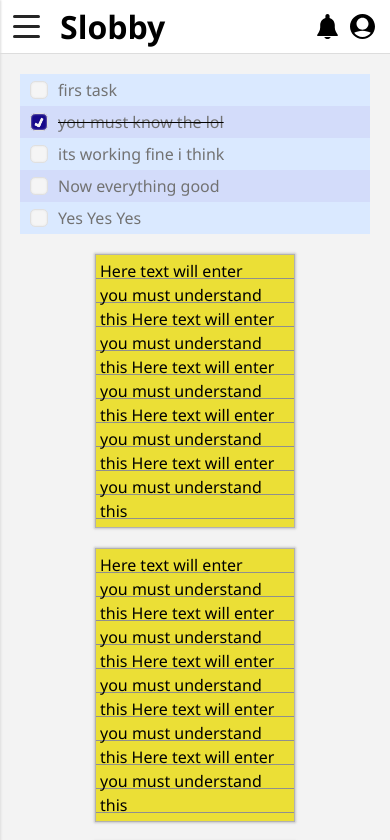
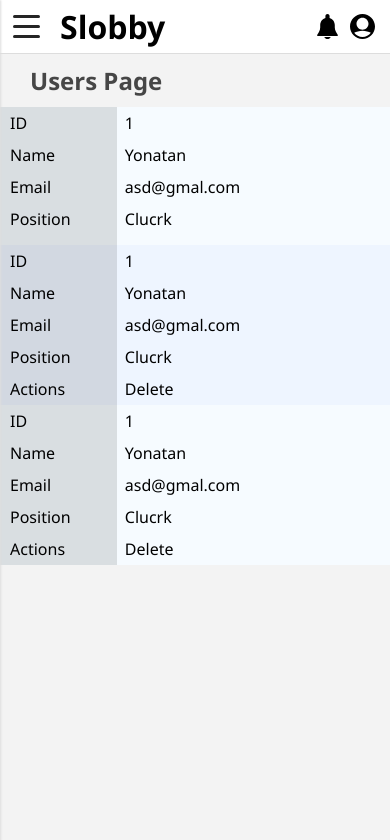
Before and after one commit to yonatansnir/slobby, a React (Create React App) app: page / in a window 390 px wide. Shown: the top 840 px of the page. Built offline with nearby package versions, Linux system fonts and the light colour scheme.

Commit message:
user table

```diff
--- a/src/App.js
+++ b/src/App.js
@@ -4,14 +4,16 @@ import Menu from './components/menu/Menu';
 import Login from './pages/login/Login';
 import Header from './components/header/Header';
 import TasksNotes from './pages/TasksNotes/TasksNotes';
+import Users from './pages/users/Users';
 
 const App = () => {
   return(
     <div className="wrapper">
       <Menu />
       <Header />
+      <Users />
       {/* <Login /> */}
-      <TasksNotes />
+      {/* <TasksNotes /> */}
     </div>
   )
 }
--- /dev/null
+++ b/src/pages/users/Users.jsx
@@ -0,0 +1,45 @@
+import React from 'react';
+
+const Users = () => {
+    return(
+        <div className="page">
+            <h2>Users Page</h2>
+            <table>
+                <thead>
+                    <tr>
+                        <th>#</th>
+                        <th>Name</th>
+                        <th>Email</th>
+                        <th>Position</th>
+                        <th>Actions</th>
+                    </tr>
+                </thead>
+                <tbody>
+                    <tr>
+                        <td>1</td>
+                        <td>Yonatan</td>
+                        <td>asd@gmal.com</td>
+                        <td>Clucrk</td>
+                        <td></td>
+                    </tr>
+                    <tr>
+                        <td>1</td>
+                        <td>Yonatan</td>
+                        <td>asd@gmal.com</td>
+                        <td>Clucrk</td>
+                        <td>Delete</td>
+                    </tr>
+                    <tr>
+                        <td>1</td>
+                        <td>Yonatan</td>
+                        <td>asd@gmal.com</td>
+                        <td>Clucrk</td>
+                        <td>Delete</td>
+                    </tr>
+                </tbody>
+            </table>
+        </div>
+    )
+}
+
+export default Users;
--- /dev/null
+++ b/src/pages/users/_users.scss
@@ -0,0 +1,52 @@
+.page{
+    table{
+        border-collapse: collapse;
+        width: 100%;
+        tbody{
+            td{
+                padding: 5px 10px;
+            }
+            tr:nth-child(odd){
+                background-color: rgb(246, 251, 255);
+            }
+            tr:nth-child(even){
+                background-color: rgb(238, 245, 255);
+            }
+        }
+        @media #{$bp-small} {
+            thead{display: none;}
+            tr, td{
+                display: block;
+                position: relative;
+            }
+            tbody{
+                tr{
+                    &::after{
+                        position: absolute;
+                        top: 0px;
+                        left: 0px;
+                        content:'';
+                        width: 30%;
+                        height: 100%;
+                        background-color: rgba(7, 7, 7, 0.116);
+                    }
+                }
+                td{
+                    padding-left: 32%;
+                    &::after{
+                        position: absolute;
+                        padding: 5px 10px;
+                        top: 0px;
+                        left: 0px;
+                        font-weight: 500;
+                    }
+                    &:nth-child(1)::after{content: 'ID';}
+                    &:nth-child(2)::after{content: 'Name';}
+                    &:nth-child(3)::after{content: 'Email';}
+                    &:nth-child(4)::after{content: 'Position';}
+                    &:nth-child(5)::after{content: 'Actions';}
+                }
+            }
+        }
+    }
+}
--- a/src/style/style.css
+++ b/src/style/style.css
@@ -408,4 +408,65 @@ header div {
   color: #0c075f;
   margin-bottom: 20px;
 }
+
+.page table {
+  border-collapse: collapse;
+  width: 100%;
+}
+
+.page table tbody td {
+  padding: 5px 10px;
+}
+
+.page table tbody tr:nth-child(odd) {
+  background-color: #f6fbff;
+}
+
+.page table tbody tr:nth-child(even) {
+  background-color: #eef5ff;
+}
+
+@media (max-width: 600px) {
+  .page table thead {
+    display: none;
+  }
+  .page table tr, .page table td {
+    display: block;
+    position: relative;
+  }
+  .page table tbody tr::after {
+    position: absolute;
+    top: 0px;
+    left: 0px;
+    content: '';
+    width: 30%;
+    height: 100%;
+    background-color: rgba(7, 7, 7, 0.116);
+  }
+  .page table tbody td {
+    padding-left: 32%;
+  }
+  .page table tbody td::after {
+    position: absolute;
+    padding: 5px 10px;
+    top: 0px;
+    left: 0px;
+    font-weight: 500;
+  }
+  .page table tbody td:nth-child(1)::after {
+    content: 'ID';
+  }
+  .page table tbody td:nth-child(2)::after {
+    content: 'Name';
+  }
+  .page table tbody td:nth-child(3)::after {
+    content: 'Email';
+  }
+  .page table tbody td:nth-child(4)::after {
+    content: 'Position';
+  }
+  .page table tbody td:nth-child(5)::after {
+    content: 'Actions';
+  }
+}
 /*# sourceMappingURL=style.css.map */
--- a/src/style/style.scss
+++ b/src/style/style.scss
@@ -12,3 +12,4 @@
 @import '../components/notes/notes';
 // Importing Pages
 @import '../pages/login/login';
+@import '../pages/users/users';
```
Also changed, not shown: 1 other file (tests, documents, lock files or other folders).
